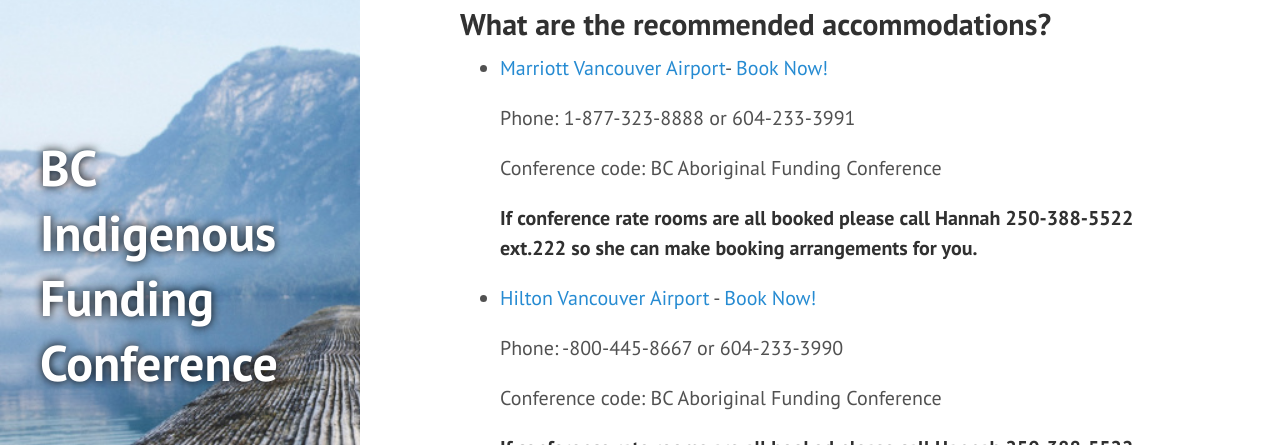
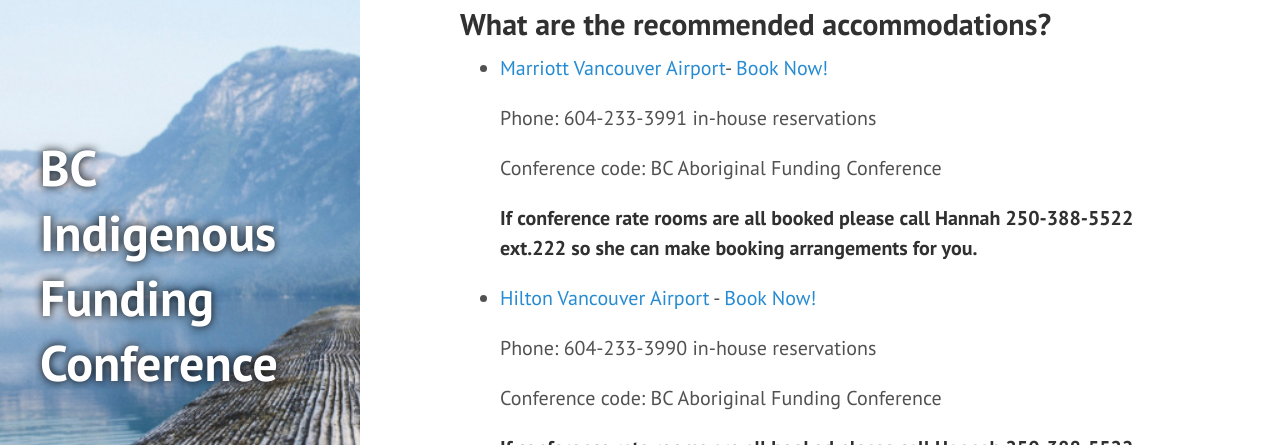
Before and after one commit to BCAAFC/funding-conference-2016, a Jekyll site: the page built from about.md, in a window 1280 px wide and 900 px high, scrolled down 2383 px. Shown: the part 155-600 px from the top of the window. Built offline with Jekyll 4.4.1, drawn with Linux system fonts in a browser that asks for light colours; nearby versions of some CDN libraries.

Commit message:
in-house 3s

```diff
--- a/about.md
+++ b/about.md
@@ -82,7 +82,7 @@ Registration fee is $500/person
 
 * [Marriott Vancouver Airport](http://www.marriott.com/hotels/travel/yvrsa-vancouver-airport-marriott-hotel/)- [Book Now!](http://cwp.marriott.com/yvrsa/bcafcsep2016/)
 
-  Phone: 1-877-323-8888 or 604-233-3991
+  Phone: 604-233-3991 in-house reservations
 
   Conference code: BC Aboriginal Funding Conference
 
@@ -90,7 +90,7 @@ Registration fee is $500/person
 
 * [Hilton Vancouver Airport](http://www3.hilton.com/en/hotels/british-columbia/hilton-vancouver-airport-YVRAHHF/index.html) - [Book Now!](http://www.hilton.com/en/hi/groups/personalized/Y/YVRAHHF-BCAFC-20160921/index.jhtml?WT.mc_id=POG)
 
-  Phone: -800-445-8667 or 604-233-3990
+  Phone: 604-233-3990 in-house reservations
 
   Conference code: BC Aboriginal Funding Conference
 
```
